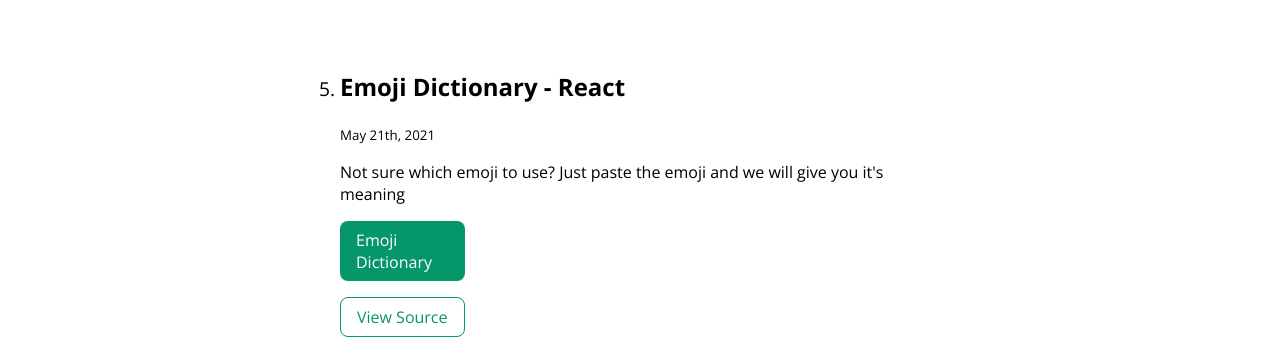
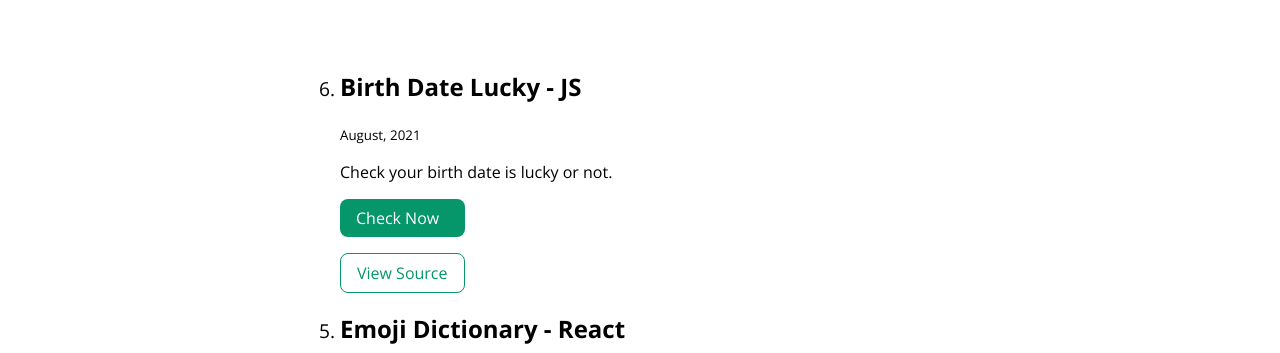
Before and after one commit to anshul-bheniye/old-cv, a plain HTML site: page projects.html in a window 1280 px wide. Shown: the part 447-800 px from the top of the page. Drawn offline with nearby package versions, Linux system fonts and the light colour scheme.

Commit message:
add birthdate lucky checker

```diff
--- a/projects.html
+++ b/projects.html
@@ -38,6 +38,19 @@
     </header>
 
     <ol reversed class="container container-center">
+
+        <li>
+            <h2>Birth Date Lucky - JS</h2>
+            <small>August, 2021</small>
+            <article>
+                <p>Check your birth date is lucky or not.</p>
+                <a href="https://birthdatelucky-anshulbheniye.netlify.app/" class="link link-primary">Check Now</a>
+
+                <a href="https://github.com/anshul-bheniye/Birthdate-Lucky-" class="link link-secondary">View
+                    Source</a>
+            </article>
+        </li>
+
 
         <li>
             <h2>Emoji Dictionary - React</h2>
```
